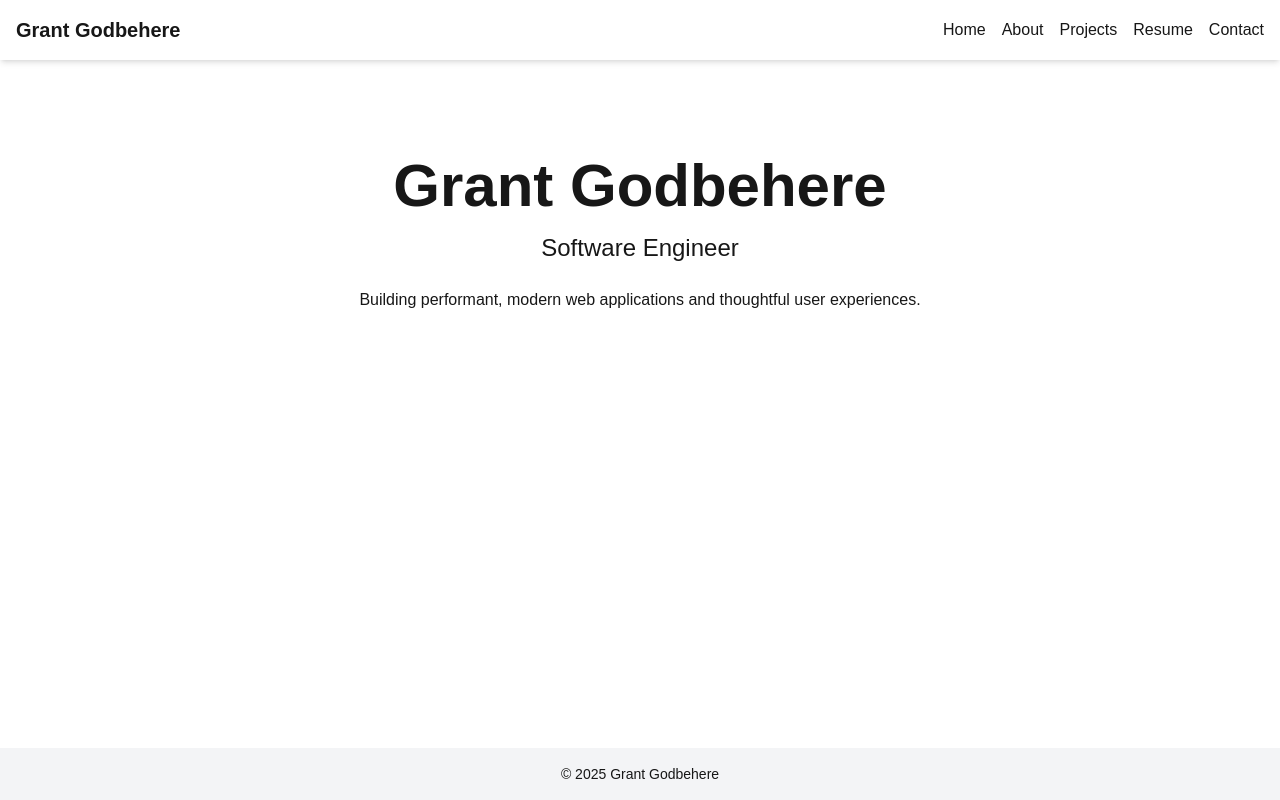
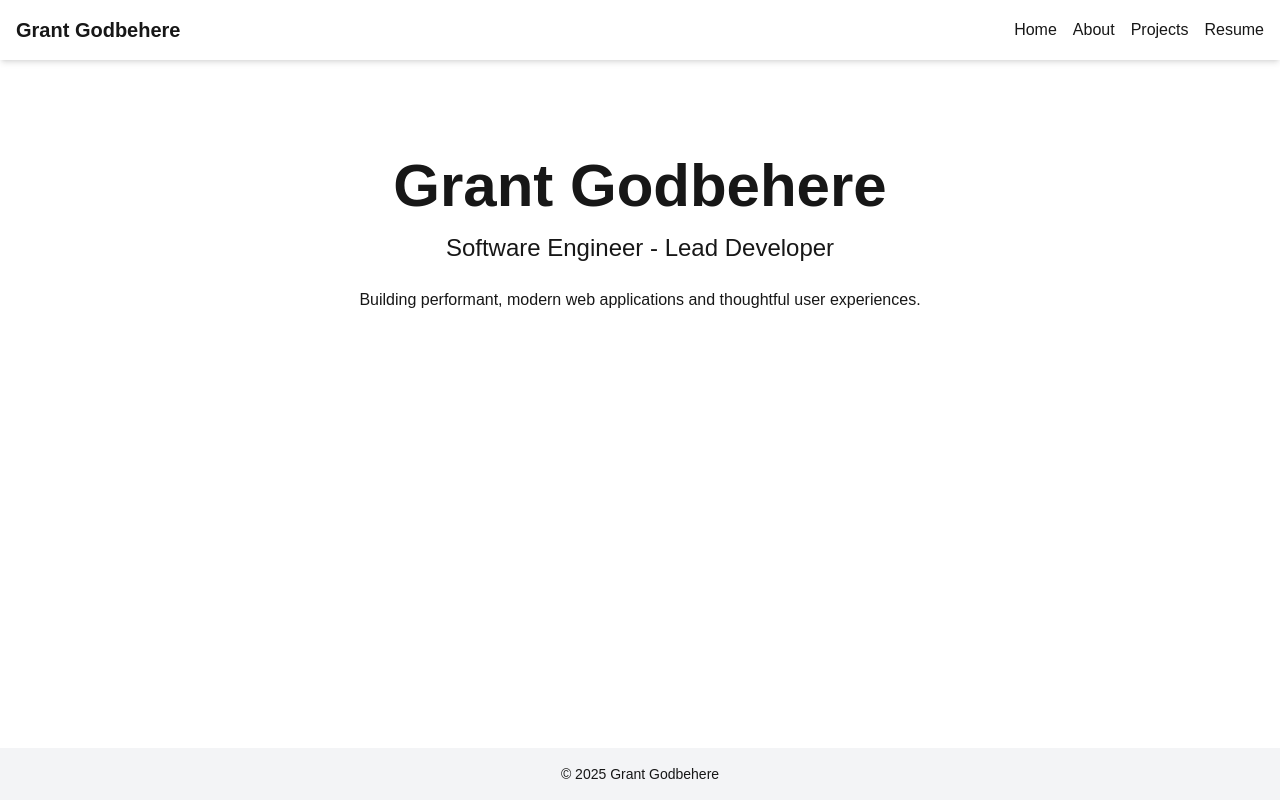
Before and after one commit to godbehere/professional-portfolio, a Next.js app: page / in a window 1280 px wide. Built offline with nearby package versions, Linux system fonts and the light colour scheme.

Commit message:
Removed contact link from header

```diff
--- a/src/app/page.tsx
+++ b/src/app/page.tsx
@@ -10,7 +10,7 @@ export default function HomePage() {
   return (
     <section className="text-center py-20">
       <h1 className="text-4xl md:text-6xl font-extrabold mb-4">Grant Godbehere</h1>
-      <p className="text-xl md:text-2xl text-accent">Software Engineer</p>
+      <p className="text-xl md:text-2xl text-accent">Software Engineer - Lead Developer</p>
       <p className="mt-6 max-w-xl mx-auto">
         Building performant, modern web applications and thoughtful user experiences.
       </p>
--- a/src/components/Navbar.tsx
+++ b/src/components/Navbar.tsx
@@ -10,7 +10,7 @@ export default function Navbar() {
                 <Link href="/about">About</Link>
                 <Link href="/projects">Projects</Link>
                 <Link href="/resume">Resume</Link>
-                <Link href="/contact">Contact</Link>
+                {/* <Link href="/contact">Contact</Link> */}
             </div>
             </div>
         </nav>
```
